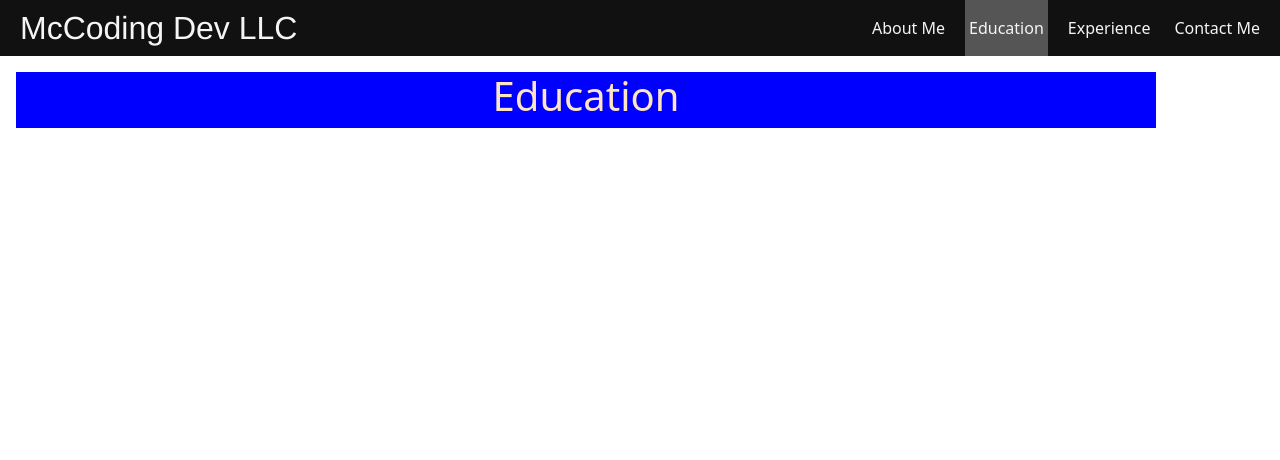
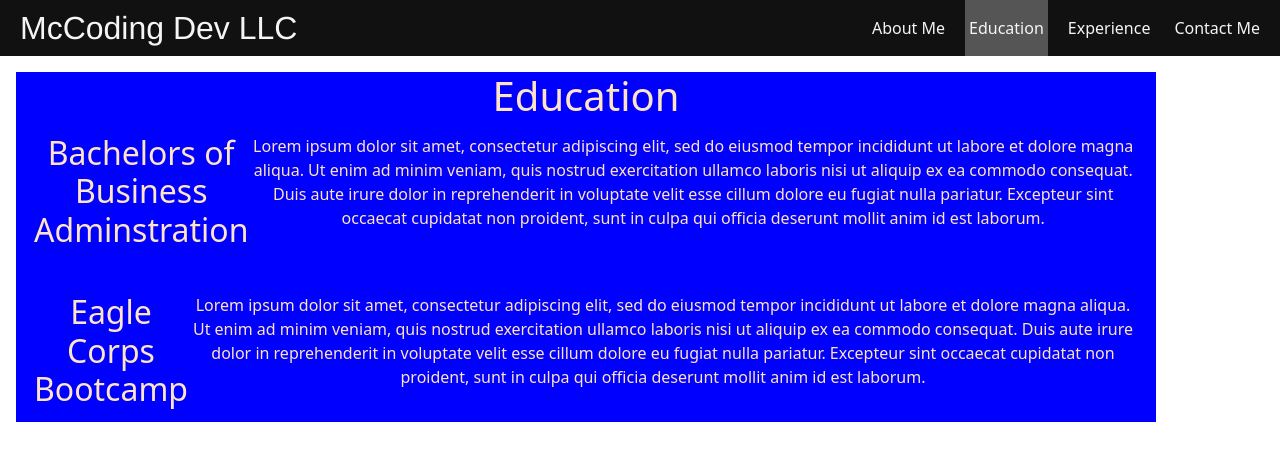
Before and after one commit to lion48z/portfolio-bravo, a React (Create React App) app: page /education in a window 1280 px wide. Shown: the top 460 px of the page. Built offline with nearby package versions, Linux system fonts and the light colour scheme.

Commit message:
working on creating style for pages
rows and columns added to css will need to align text add photos etc for now place holder text is in where the info would be

```diff
--- a/src/pages/Education.jsx
+++ b/src/pages/Education.jsx
@@ -1,6 +1,29 @@
 import React from 'react';
+
 function Education() {
-    return (<h1>Education</h1>)
+    return (
+        <>
+        <h1>Education</h1>
+        <div className="row">
+            <div className="column">
+             <h2>Bachelors of Business Adminstration</h2>
+                 <p>Lorem ipsum dolor sit amet, consectetur adipiscing elit,
+                    sed do eiusmod tempor incididunt ut labore et dolore magna aliqua.
+                    Ut enim ad minim veniam, quis nostrud exercitation ullamco laboris nisi ut aliquip ex ea commodo consequat. Duis aute irure dolor in reprehenderit in voluptate velit esse cillum dolore eu fugiat nulla pariatur. Excepteur sint occaecat cupidatat non proident,
+                    sunt in culpa qui officia deserunt mollit anim id est laborum.</p>
+                </div>
+        </div>
+        <br></br>
+        <div className="row">
+            <div className="column">
+            <h2>Eagle Corps Bootcamp</h2>
+                <p>Lorem ipsum dolor sit amet, consectetur adipiscing elit,
+                sed do eiusmod tempor incididunt ut labore et dolore magna aliqua.
+                Ut enim ad minim veniam, quis nostrud exercitation ullamco laboris nisi ut aliquip ex ea commodo consequat. Duis aute irure dolor in reprehenderit in voluptate velit esse cillum dolore eu fugiat nulla pariatur. Excepteur sint occaecat cupidatat non proident,
+                sunt in culpa qui officia deserunt mollit anim id est laborum.</p>
+            </div>
+        </div>
+        </>)
 }
 
 export default Education;
--- a/src/styles.css
+++ b/src/styles.css
@@ -61,3 +61,21 @@
     background-size: auto;
 
   }
+  .row {
+    display: flex;
+    flex-flow: row-wrap;
+    max-width: 75rem;
+    margin-right: auto;
+    margin-left: auto;
+    border: solid blue;
+
+
+  }
+  .column {
+    display: flex;
+    flex-flow: row-wrap;
+    max-width: 75rem;
+    margin-right: auto;
+    margin-left: auto;
+    border: solid blue;
+  }
```
